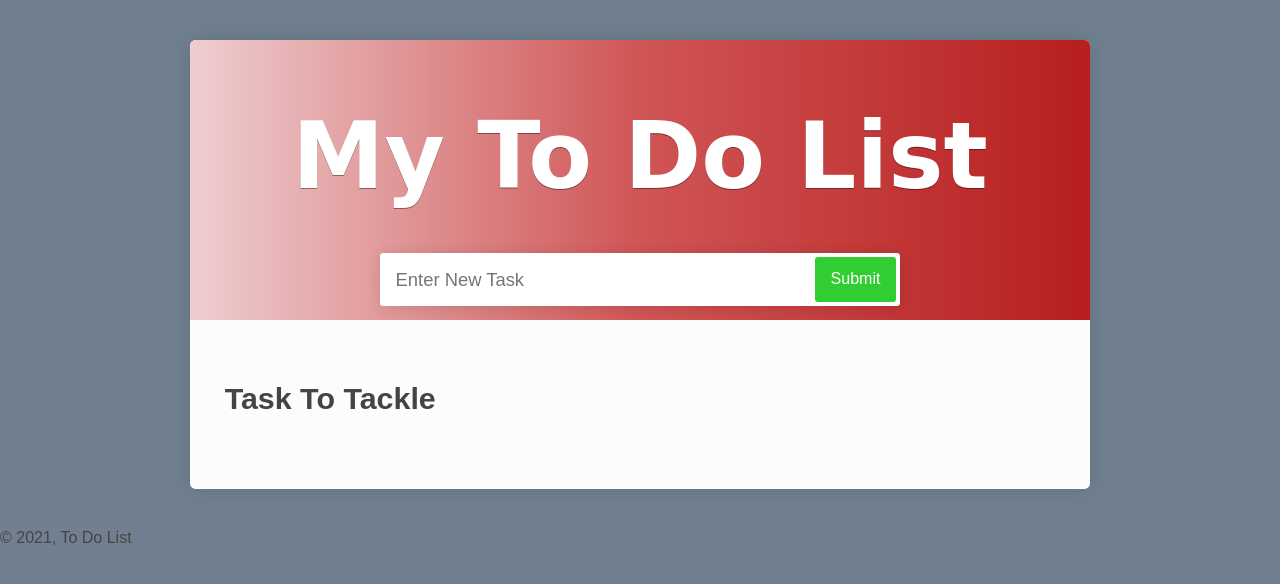
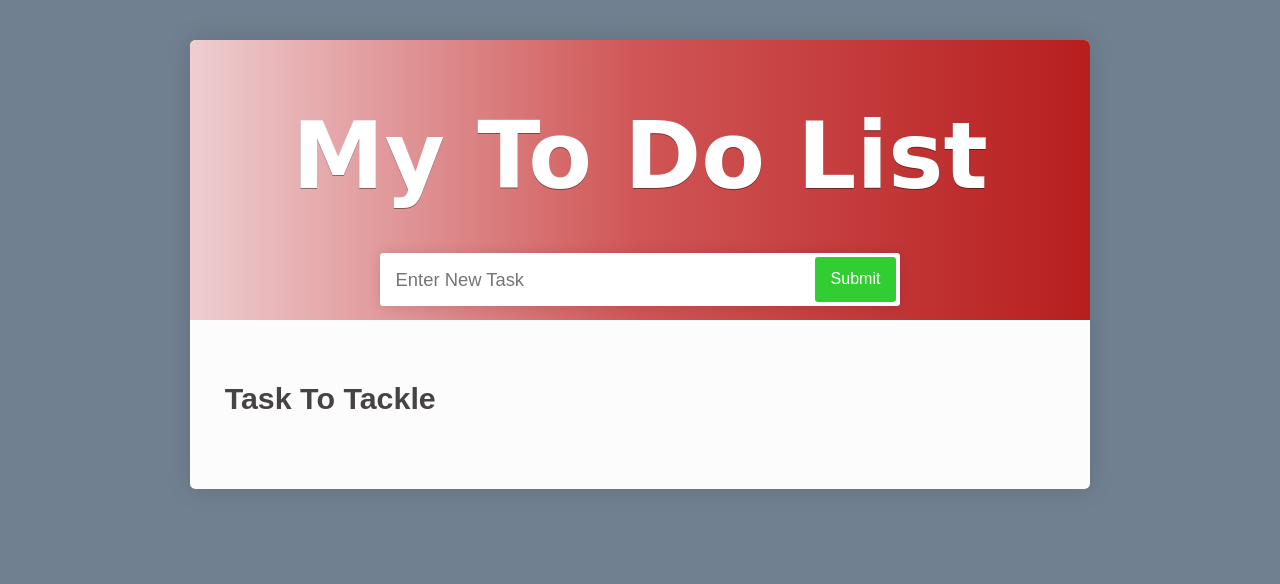
Before and after one commit to snmcwilliams/final-project-js, a plain HTML site: page index.html in a window 1280 px wide. Drawn offline with Linux system fonts and the light colour scheme.

Commit message:
app tweak

```diff
--- a/index.html
+++ b/index.html
@@ -23,9 +23,6 @@
       <ul id="taskList"></ul>
     </div>
   </div>
-    <footer class="main-footer">
-        <span>&copy; 2021, To Do List</span>
-    </footer>
   <script src="js/script.js"></script>
 </body>
 </html>
```
Lines whose indentation alone changed are shown as unchanged.
